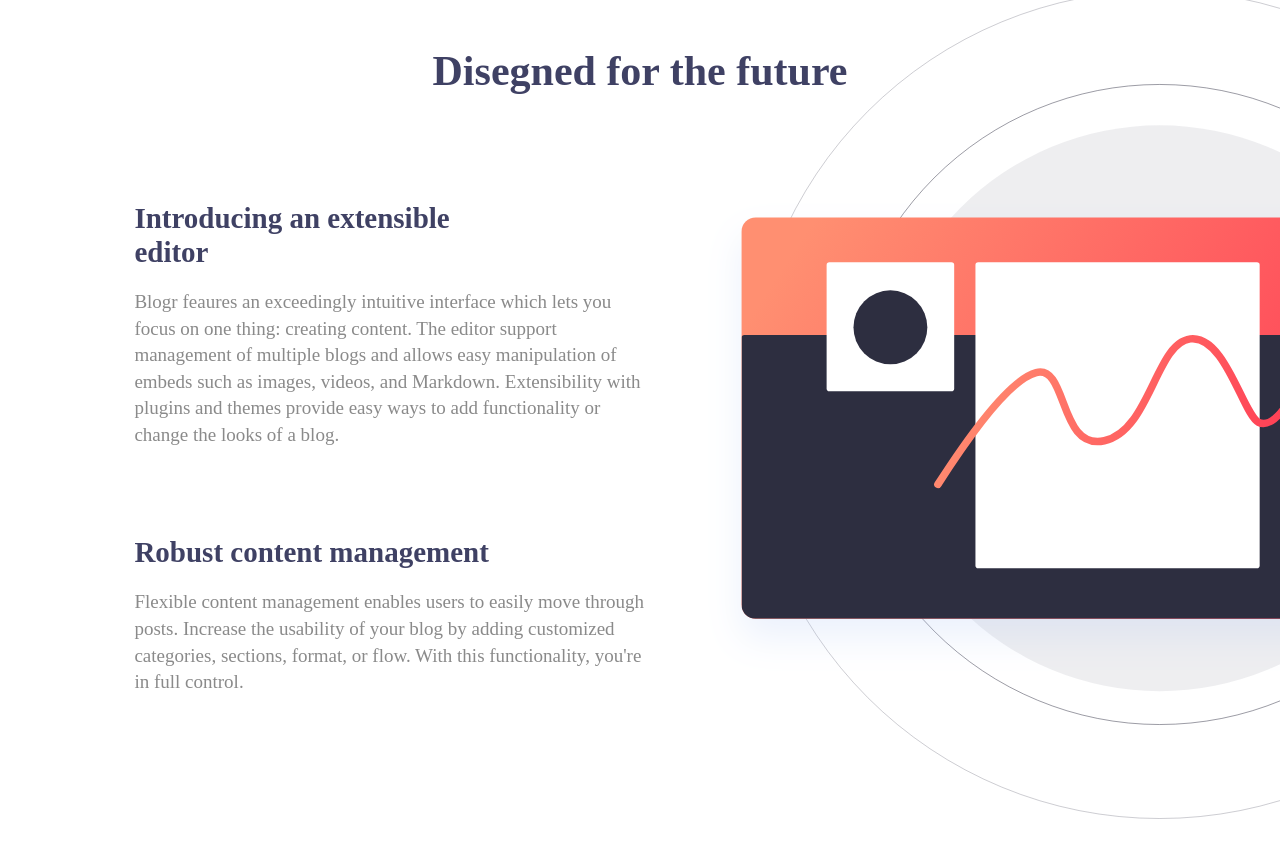
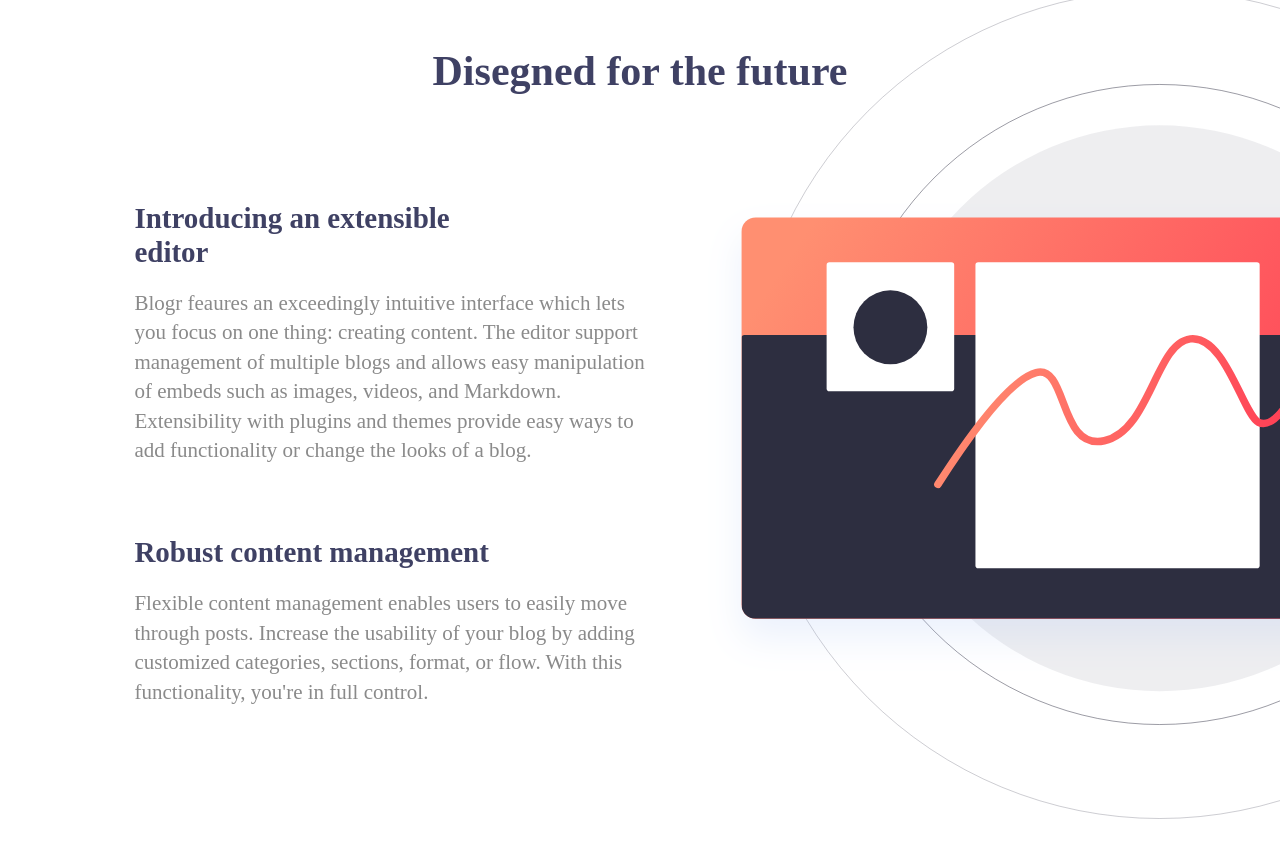
Before and after one commit to John9927/blogr-landing-angular, an Angular app: page / in a window 1280 px wide. Shown: the part 677-1524 px from the top of the page. Built offline with nearby package versions, Linux system fonts and the light colour scheme.

Commit message:
fix image

```diff
--- a/src/app/dashboard/dashboard.component.css
+++ b/src/app/dashboard/dashboard.component.css
@@ -197,7 +197,7 @@
   width: 32%;
   position: absolute;
   line-height: 1.4;
-  font-size: 19px;
+  font-size: 21px;
   color: hsl(0, 0%, 54%);
 }
 
@@ -215,7 +215,7 @@
 .image__illustration {
   width: 50%;
   margin-top: -148px;
-  padding-left: 112px;
+  padding-left: 183px;
   zoom: 112%;
 }
 
```
